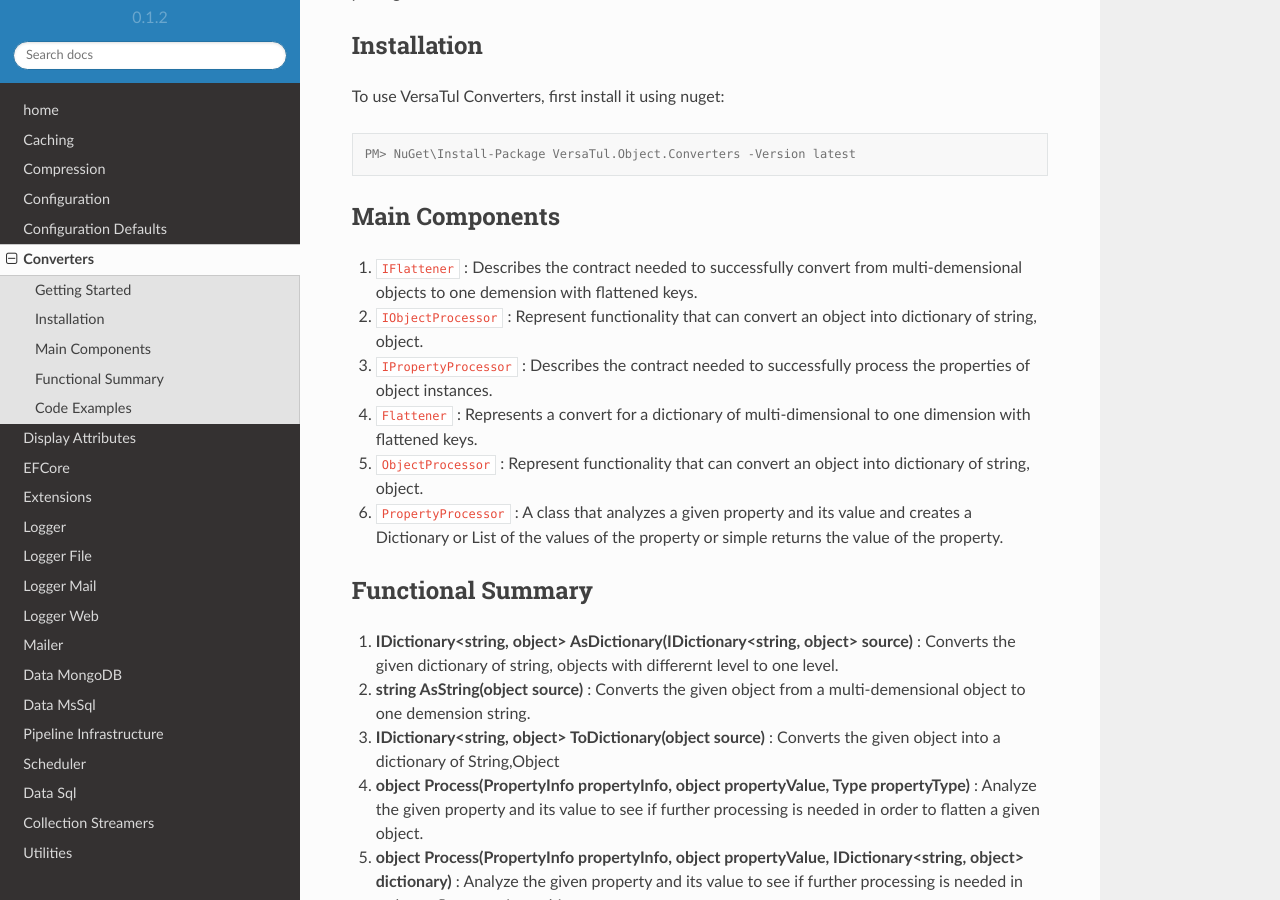
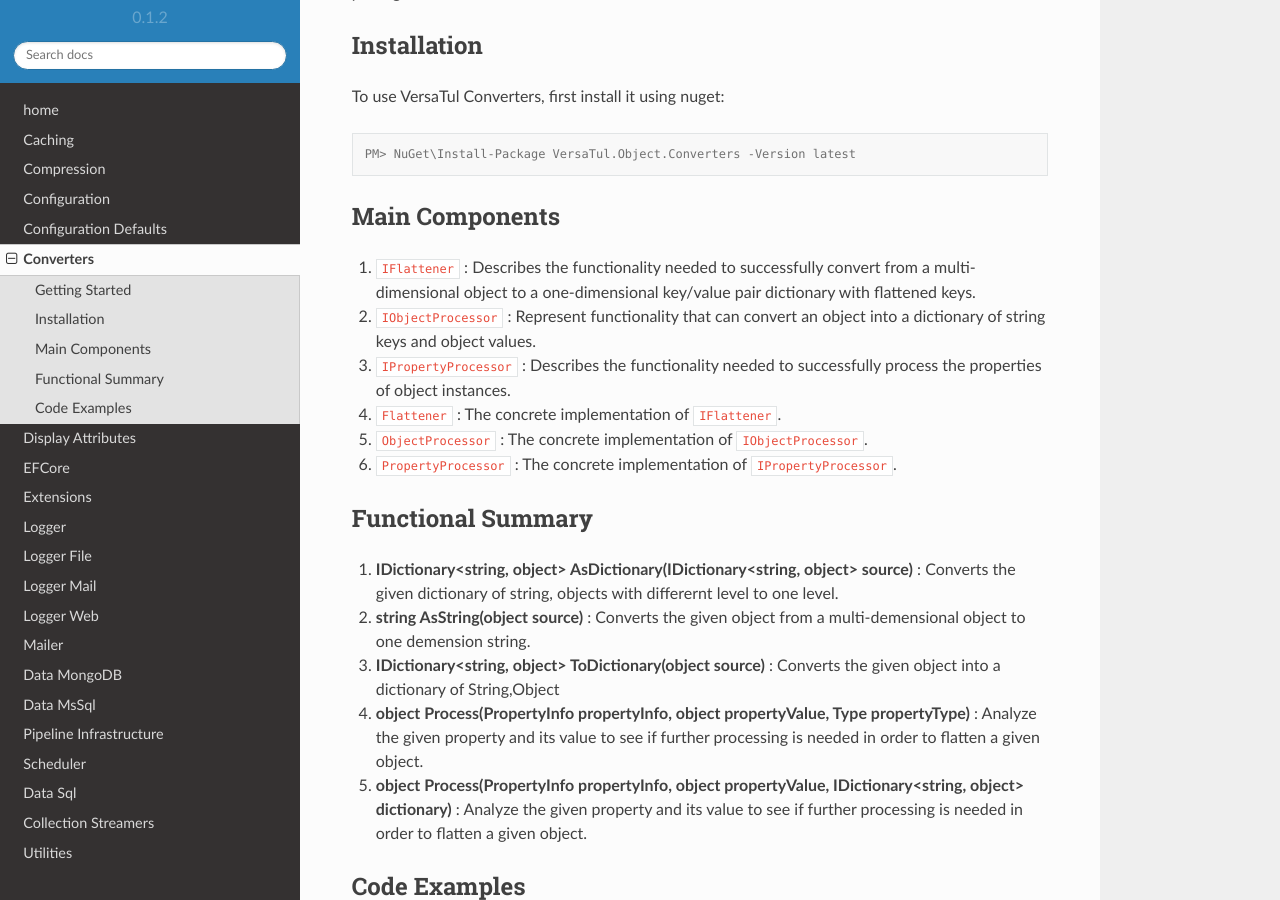
Before and after one commit to BjornWilliams/DocsVersaTul, a Sphinx documentation site: the page built from docs/source/converters.rst, in a window 1280 px wide and 900 px high, scrolled down 307 px. Built offline with Sphinx 7.4.7 and the Read the Docs theme 2.0.0, drawn with Linux system fonts in a browser that asks for light colours.

Commit message:
Update converters.rst
comment clean up

```diff
--- a/docs/source/converters.rst
+++ b/docs/source/converters.rst
@@ -19,12 +19,12 @@
 
 Main Components
 ----------------
-#. ``IFlattener`` : Describes the contract needed to successfully convert from multi-demensional objects to one demension with flattened keys.
-#. ``IObjectProcessor`` : Represent functionality that can convert an object into dictionary of string, object.
-#. ``IPropertyProcessor`` : Describes the contract needed to successfully process the properties of object instances.
-#. ``Flattener`` : Represents a convert for a dictionary of multi-dimensional to one dimension with flattened keys.
-#. ``ObjectProcessor`` : Represent functionality that can convert an object into dictionary of string, object.
-#. ``PropertyProcessor`` : A class that analyzes a given property and its value and creates a Dictionary or List of the values of the property or simple returns the value of the property.
+#. ``IFlattener`` : Describes the functionality needed to successfully convert from a multi-dimensional object to a one-dimensional key/value pair dictionary with flattened keys.
+#. ``IObjectProcessor`` : Represent functionality that can convert an object into a dictionary of string keys and object values.
+#. ``IPropertyProcessor`` : Describes the functionality needed to successfully process the properties of object instances.
+#. ``Flattener`` : The concrete implementation of ``IFlattener``.
+#. ``ObjectProcessor`` : The concrete implementation of ``IObjectProcessor``.
+#. ``PropertyProcessor`` : The concrete implementation of ``IPropertyProcessor``.
 
 Functional Summary
 ------------------
```
